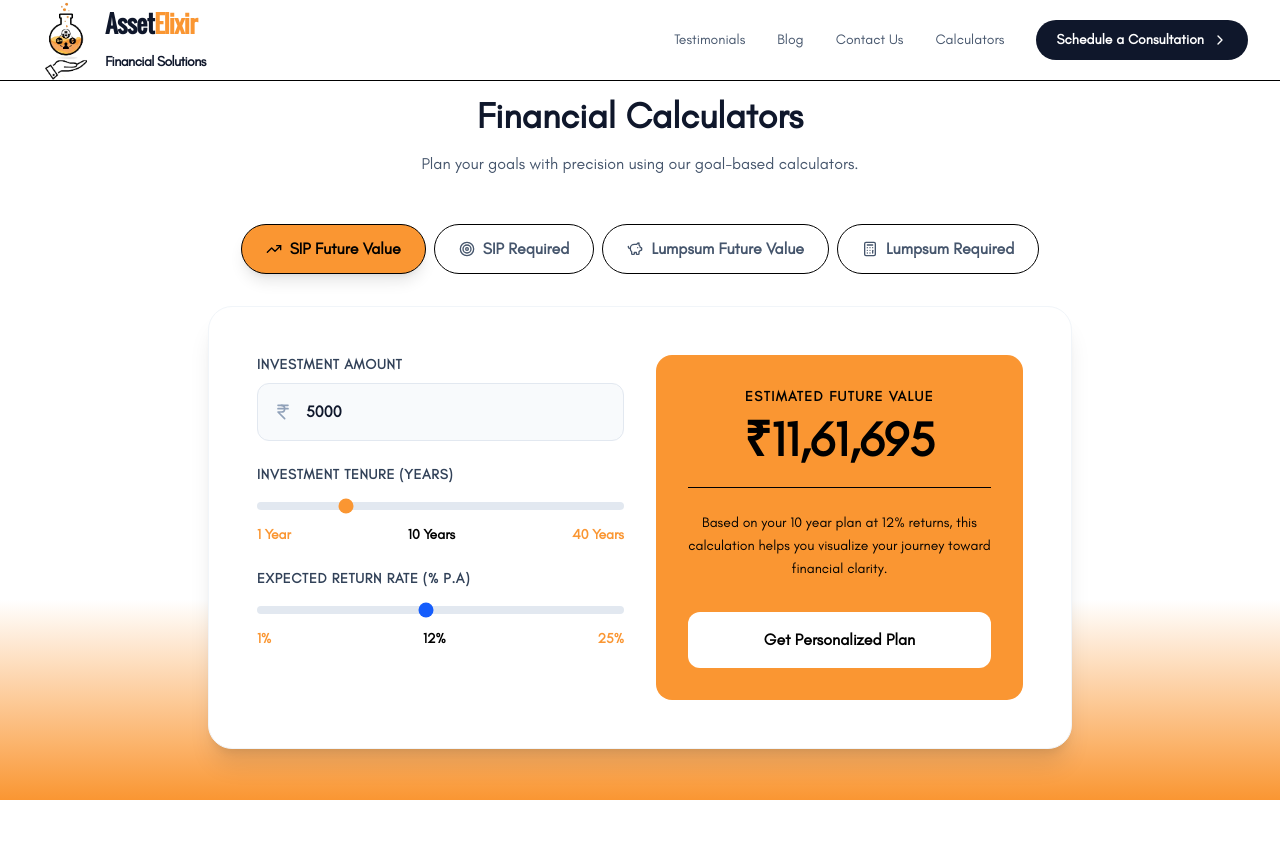
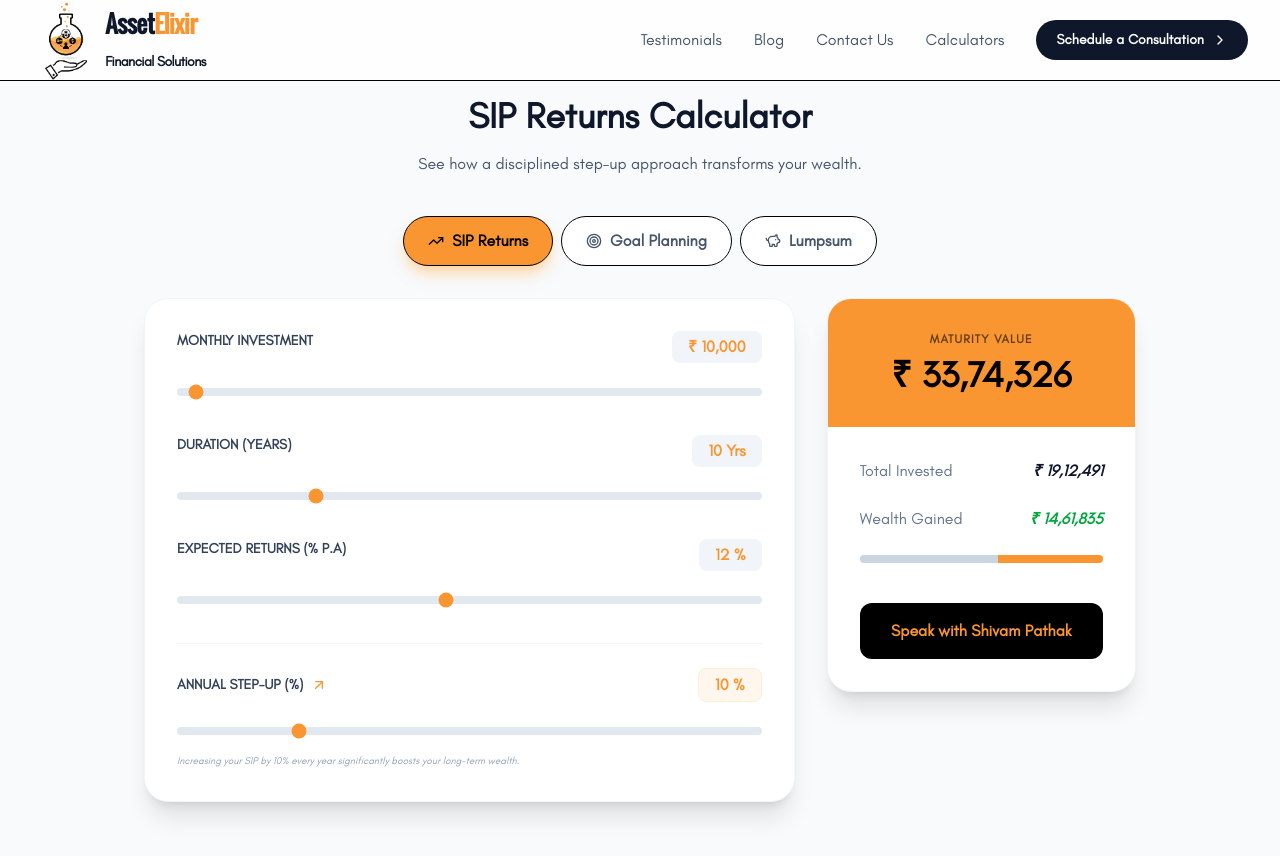
Before and after one commit to manthangiria/AssetElixirJS, a React app in the folder frontend/: page /calculators in a window 1280 px wide. Shown: the top 856 px of the page. Before the commit the page ends 829 px from the top, so only its background shows below. Built offline with nearby package versions, Linux system fonts and the light colour scheme; the HTML template or start-up script is replaced by a standard one.

Commit message:
made changes

```diff
--- a/frontend/src/components/Calculators.jsx
+++ b/frontend/src/components/Calculators.jsx
@@ -1,45 +1,61 @@
 import React, { useState, useEffect } from 'react';
-import { Calculator, TrendingUp, Target, PiggyBank, IndianRupee } from 'lucide-react';
+import { Calculator, TrendingUp, Target, PiggyBank, IndianRupee, ArrowUpRight } from 'lucide-react';
 
 const Calculators = () => {
   const [activeTab, setActiveTab] = useState('sip-fv');
   const [inputs, setInputs] = useState({
-    amount: 5000,
+    amount: 10000,
     tenure: 10,
     rate: 12,
-    target: 1000000
+    target: 1000000,
+    stepUp: 10 // New state for Annual Step-up %
   });
-  const [result, setResult] = useState(0);
+  const [result, setResult] = useState({ fv: 0, invested: 0 });
 
   const calculateFinancials = () => {
-    const r = inputs.rate / 100 / 12;
-    const n = inputs.tenure * 12;
-    const P = inputs.amount;
-    const FV_target = inputs.target;
+    const annualRate = inputs.rate / 100;
+    const monthlyRate = annualRate / 12;
+    const years = inputs.tenure;
 
-    let calculatedValue = 0;
+    let totalFV = 0;
+    let totalInvested = 0;
+    let currentMonthlySIP = inputs.amount;
 
     switch (activeTab) {
+      case 'sip-fv':
+        // Iterative loop for Step-up SIP
+        for (let y = 1; y <= years; y++) {
+          for (let m = 1; m <= 12; m++) {
+            totalInvested += currentMonthlySIP;
+            // Compound monthly: (Existing + New) * (1 + monthly rate)
+            totalFV = (totalFV + currentMonthlySIP) * (1 + monthlyRate);
+          }
+          // Apply annual step-up after every 12 months
+          currentMonthlySIP += (currentMonthlySIP * (inputs.stepUp / 100));
+        }
+        setResult({ fv: Math.round(totalFV), invested: Math.round(totalInvested) });
+        break;
+
       case 'lumpsum-fv':
-        // FV = P * (1 + r)^n
-        calculatedValue = P * Math.pow(1 + (inputs.rate / 100), inputs.tenure);
+        const lumpsumFV = inputs.amount * Math.pow(1 + annualRate, years);
+        setResult({ fv: Math.round(lumpsumFV), invested: inputs.amount });
         break;
+
+      case 'sip-req':
+        // Standard formula for SIP Required (Simple SIP)
+        const n = years * 12;
+        const required = inputs.target / (((Math.pow(1 + monthlyRate, n) - 1) / monthlyRate) * (1 + monthlyRate));
+        setResult({ fv: inputs.target, invested: Math.round(required * n) });
+        break;
+
       case 'lumpsum-req':
-        // P = FV / (1 + r)^n
-        calculatedValue = FV_target / Math.pow(1 + (inputs.rate / 100), inputs.tenure);
+        const reqLumpsum = inputs.target / Math.pow(1 + annualRate, years);
+        setResult({ fv: inputs.target, invested: Math.round(reqLumpsum) });
         break;
-      case 'sip-fv':
-        // FV = P * [((1 + r)^n - 1) / r] * (1 + r)
-        calculatedValue = P * ((Math.pow(1 + r, n) - 1) / r) * (1 + r);
-        break;
-      case 'sip-req':
-        // P = FV / [((1 + r)^n - 1) / r] * (1 + r)
-        calculatedValue = FV_target / (((Math.pow(1 + r, n) - 1) / r) * (1 + r));
-        break;
+
       default:
         break;
     }
-    setResult(Math.round(calculatedValue));
   };
 
   useEffect(() => {
@@ -47,18 +63,17 @@ const Calculators = () => {
   }, [inputs, activeTab]);
 
   const tabs = [
-    { id: 'sip-fv', label: 'SIP Future Value', icon: <TrendingUp className="w-4 h-4" /> },
-    { id: 'sip-req', label: 'SIP Required', icon: <Target className="w-4 h-4" /> },
-    { id: 'lumpsum-fv', label: 'Lumpsum Future Value', icon: <PiggyBank className="w-4 h-4" /> },
-    { id: 'lumpsum-req', label: 'Lumpsum Required', icon: <Calculator className="w-4 h-4" /> },
+    { id: 'sip-fv', label: 'SIP Returns', icon: <TrendingUp className="w-4 h-4" /> },
+    { id: 'sip-req', label: 'Goal Planning', icon: <Target className="w-4 h-4" /> },
+    { id: 'lumpsum-fv', label: 'Lumpsum', icon: <PiggyBank className="w-4 h-4" /> },
   ];
 
   return (
-    <div className="pt-24 pb-20 min-h-screen">
-      <div className="max-w-4xl mx-auto px-4">
-        <div className="text-center mb-12">
-          <h1 className="text-3xl md:text-4xl font-extrabold text-slate-900 mb-4">Financial Calculators</h1>
-          <p className="text-slate-600">Plan your goals with precision using our goal-based calculators.</p>
+    <div className="pt-24 pb-20 min-h-screen bg-slate-50">
+      <div className="max-w-5xl mx-auto px-4">
+        <div className="text-center mb-10">
+          <h1 className="text-3xl md:text-4xl font-extrabold text-slate-900 mb-4">SIP Returns Calculator</h1>
+          <p className="text-slate-600">See how a disciplined step-up approach transforms your wealth.</p>
         </div>
 
         {/* Tab Navigation */}
@@ -69,7 +84,7 @@ const Calculators = () => {
               onClick={() => setActiveTab(tab.id)}
               className={`flex border border-black items-center gap-2 px-6 py-3 rounded-full font-bold transition-all ${
                 activeTab === tab.id
-                ? 'bg-[#fa9632] text-black shadow-lg shadow-grey-300'
+                ? 'bg-[#fa9632] text-black shadow-lg shadow-orange-200'
                 : 'bg-white text-slate-600 hover:bg-slate-100'
               }`}
             >
@@ -79,35 +94,33 @@ const Calculators = () => {
           ))}
         </div>
 
-        <div className="grid md:grid-cols-2 gap-8 bg-white p-8 md:p-12 rounded-3xl shadow-xl border border-slate-100">
+        <div className="grid lg:grid-cols-3 gap-8 items-start">
           {/* Inputs Section */}
-          <div className="space-y-6">
+          <div className="lg:col-span-2 bg-white p-8 rounded-3xl shadow-xl border border-slate-100 space-y-8">
+
+            {/* Monthly Investment */}
             <div>
-  <label className="block text-sm font-bold text-slate-700 mb-2 uppercase tracking-wider">
-    {activeTab.includes('req') ? 'Target Future Value' : 'Investment Amount'}
-  </label>
-  <div className="relative">
-    <IndianRupee className="absolute left-4 top-1/2 -translate-y-1/2 text-slate-400 w-5 h-5" />
-    <input
-      type="number"
-      placeholder="Enter amount"
-      // Show empty string if the value is 0, so the placeholder appears
-      value={activeTab.includes('req') ? (inputs.target || "") : (inputs.amount || "")}
-      onChange={(e) => {
-        const val = e.target.value;
-        setInputs({
-          ...inputs,
-          // If the user clears the input, set it to 0 (or empty string)
-          [activeTab.includes('req') ? 'target' : 'amount']: val === "" ? 0 : Number(val)
-        });
-      }}
-      className="w-full pl-12 pr-4 py-4 bg-slate-50 border border-slate-200 rounded-xl focus:ring-2 focus:ring-[#fa9632] outline-none font-bold text-slate-900"
-    />
-  </div>
-</div>
+              <div className="flex justify-between mb-4">
+                <label className="text-sm font-bold text-slate-700 uppercase">Monthly Investment</label>
+                <span className="bg-slate-100 px-4 py-1 rounded-lg font-bold text-[#fa9632]">₹ {inputs.amount.toLocaleString('en-IN')}</span>
+              </div>
+              <input
+                type="range"
+                min="500"
+                max="500000"
+                step="500"
+                value={inputs.amount}
+                onChange={(e) => setInputs({...inputs, amount: Number(e.target.value)})}
+                className="w-full h-2 bg-slate-200 rounded-lg appearance-none cursor-pointer accent-[#fa9632]"
+              />
+            </div>
 
+            {/* Duration */}
             <div>
-              <label className="block text-sm font-bold text-slate-700 mb-2 uppercase tracking-wider">Investment Tenure (Years)</label>
+              <div className="flex justify-between mb-4">
+                <label className="text-sm font-bold text-slate-700 uppercase">Duration (Years)</label>
+                <span className="bg-slate-100 px-4 py-1 rounded-lg font-bold text-[#fa9632]">{inputs.tenure} Yrs</span>
+              </div>
               <input
                 type="range"
                 min="1"
@@ -116,15 +129,14 @@ const Calculators = () => {
                 onChange={(e) => setInputs({...inputs, tenure: Number(e.target.value)})}
                 className="w-full h-2 bg-slate-200 rounded-lg appearance-none cursor-pointer accent-[#fa9632]"
               />
-              <div className="flex justify-between mt-2 text-sm font-bold text-[#fa9632]">
-                <span>1 Year</span>
-                <span className='text-black'>{inputs.tenure} Years</span>
-                <span>40 Years</span>
-              </div>
             </div>
 
+            {/* Expected Returns */}
             <div>
-              <label className="block text-sm font-bold text-slate-700 mb-2 uppercase tracking-wider">Expected Return Rate (% p.a)</label>
+              <div className="flex justify-between mb-4">
+                <label className="text-sm font-bold text-slate-700 uppercase">Expected Returns (% p.a)</label>
+                <span className="bg-slate-100 px-4 py-1 rounded-lg font-bold text-[#fa9632]">{inputs.rate} %</span>
+              </div>
               <input
                 type="range"
                 min="1"
@@ -132,32 +144,67 @@ const Calculators = () => {
                 step="0.5"
                 value={inputs.rate}
                 onChange={(e) => setInputs({...inputs, rate: Number(e.target.value)})}
-                className="w-full h-2 bg-slate-200 rounded-lg appearance-none cursor-pointer accent-blue-600"
+                className="w-full h-2 bg-slate-200 rounded-lg appearance-none cursor-pointer accent-[#fa9632]"
               />
-              <div className="flex justify-between mt-2 text-sm font-bold text-[#fa9632]">
-                <span>1%</span>
-                <span className='text-black'>{inputs.rate}%</span>
-                <span>25%</span>
+            </div>
+
+            {/* Annual Step-up (Conditioned for SIP Returns tab) */}
+            {activeTab === 'sip-fv' && (
+              <div className="pt-6 border-t border-slate-100">
+                <div className="flex justify-between mb-4">
+                  <label className="text-sm font-bold text-slate-700 flex items-center gap-2 uppercase">
+                    Annual Step-up (%) <ArrowUpRight className="w-4 h-4 text-[#fa9632]" />
+                  </label>
+                  <span className="bg-orange-50 px-4 py-1 rounded-lg font-bold text-[#fa9632] border border-orange-100">{inputs.stepUp} %</span>
+                </div>
+                <input
+                  type="range"
+                  min="0"
+                  max="50"
+                  step="1"
+                  value={inputs.stepUp}
+                  onChange={(e) => setInputs({...inputs, stepUp: Number(e.target.value)})}
+                  className="w-full h-2 bg-slate-200 rounded-lg appearance-none cursor-pointer accent-[#fa9632]"
+                />
+                <p className="text-[10px] text-slate-400 mt-3 italic">Increasing your SIP by {inputs.stepUp}% every year significantly boosts your long-term wealth.</p>
+              </div>
+            )}
+          </div>
+
+          {/* Results Summary Section */}
+          <div className="bg-white rounded-3xl shadow-xl border border-slate-100 overflow-hidden">
+            <div className="bg-[#fa9632] p-8 text-center">
+              <h3 className="font-bold uppercase tracking-widest text-xs text-black/60 mb-2">Maturity Value</h3>
+              <div className="text-4xl font-black text-black">
+                ₹ {result.fv.toLocaleString('en-IN')}
               </div>
             </div>
-          </div>
 
-          {/* Results Section */}
-          <div className="bg-[#fa9632] rounded-2xl p-8 flex flex-col justify-center items-center text-center">
-            <h3 className="font-bold uppercase tracking-widest text-sm mb-2">
-              {activeTab.includes('fv') ? 'Estimated Future Value' : 'Monthly SIP Required'}
-            </h3>
-            <div className="text-4xl md:text-5xl font-black mb-6">
-              ₹{result.toLocaleString('en-IN')}
+            <div className="p-8 space-y-6">
+              <div className="flex justify-between items-center">
+                <span className="text-slate-500 font-medium">Total Invested</span>
+                <span className="text-slate-900 font-bold italic">₹ {result.invested.toLocaleString('en-IN')}</span>
+              </div>
+              <div className="flex justify-between items-center">
+                <span className="text-slate-500 font-medium">Wealth Gained</span>
+                <span className="text-green-600 font-bold italic">₹ {(result.fv - result.invested).toLocaleString('en-IN')}</span>
+              </div>
+
+              <div className="w-full h-2 bg-slate-100 rounded-full overflow-hidden flex">
+                <div
+                  className="bg-slate-300 h-full"
+                  style={{ width: `${(result.invested / result.fv) * 100}%` }}
+                ></div>
+                <div
+                  className="bg-[#fa9632] h-full"
+                  style={{ width: `${((result.fv - result.invested) / result.fv) * 100}%` }}
+                ></div>
+              </div>
+
+              <button className="w-full bg-black text-[#fa9632] py-4 rounded-xl font-bold hover:bg-[#fa9632] hover:text-black transition-all mt-4">
+                Speak with Shivam Pathak
+              </button>
             </div>
-            <div className="w-full h-px bg-black mb-6"></div>
-            <p className="text-sm leading-relaxed">
-              Based on your {inputs.tenure} year plan at {inputs.rate}% returns,
-              this calculation helps you visualize your journey toward financial clarity.
-            </p>
-            <button className="mt-8 w-full bg-white text-black py-4 rounded-xl font-bold hover:bg-black hover:text-white transition-colors">
-              Get Personalized Plan
-            </button>
           </div>
         </div>
       </div>
--- a/frontend/src/components/Navbar.jsx
+++ b/frontend/src/components/Navbar.jsx
@@ -38,7 +38,7 @@ const Navbar = () => {
               <Link
                 key={link.name}
                 to={link.href}
-                className="text-sm font-medium text-slate-600 hover:text-[#fa9632] transition-colors"
+                className="text-m font-medium text-slate-600 hover:text-[#fa9632] transition-colors"
               >
                 {link.name}
               </Link>
```
